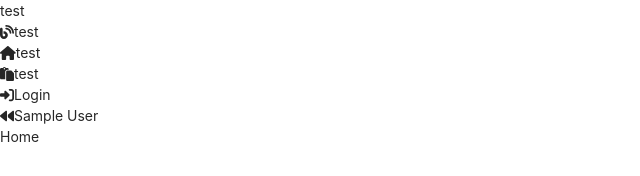
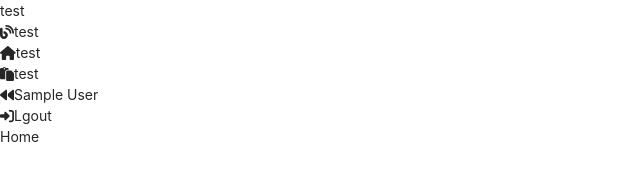
Before and after one commit to yuya21011111/React-Yoyaku-App, a React (Vite) app: page / in a window 1280 px wide. Shown: the top 176 px of the page, without its empty margins (0-640 px from the left). Built offline with nearby package versions, Linux system fonts and the light colour scheme; no server answers; sample sign-in values are in the browser's storage.

Commit message:
profile,logout

```diff
--- a/src/App.jsx
+++ b/src/App.jsx
@@ -2,6 +2,7 @@ import { BrowserRouter, Routes, Route } from "react-router-dom"
 import Home from "./pages/Home/Home"
 import Login from "./pages/Login/Login"
 import Register from "./pages/Register/Register"
+import Profile from "./pages/Profile/Profile"
 import ProtectedRoute from "./components/ProtectedRoute"
 
 function App() {
@@ -14,6 +15,7 @@ function App() {
           <Route path="/" element={<ProtectedRoute><Home /></ProtectedRoute>}></Route>
           <Route path="/login" element={<Login />}></Route>
           <Route path="/register" element={<Register />}></Route>
+          <Route path="/profile" element={<ProtectedRoute><Profile /></ProtectedRoute>}></Route>
         </Routes>
       </BrowserRouter>
     </div>
--- a/src/components/ProtectedRoute.jsx
+++ b/src/components/ProtectedRoute.jsx
@@ -38,11 +38,6 @@ function ProtectedRoute({ children }) {
         ><FontAwesomeIcon className='h-5 w-5 mr-2' icon={faPaste} />test
       </Link>
     </li>
-    <li className="border-b md:border-none">
-      <Link to="/"className="block px-8 py-2 my-4 hover:bg-gray-100 rounded"
-        ><FontAwesomeIcon className='h-5 w-5 mr-2' icon={faRightToBracket} />Login
-      </Link>
-    </li>
     {/* <div className='absolute top-0 right-0 p-4'>
     <li className="border-b md:border-none">
       <Link to="/"className="block px-8 py-2 my-4 hover:bg-gray-100 rounded"
@@ -51,15 +46,27 @@ function ProtectedRoute({ children }) {
     </li>
     </div> */}
 
-    { user ?  <li className="border-b md:border-none">
-      <Link to="/logout"className="block px-8 py-2 my-4 hover:bg-gray-100 rounded"
+    { user ?
+    <li className="border-b md:border-none">
+      <Link to="/profile"className="block px-8 py-2 my-4 hover:bg-gray-100 rounded"
         ><FontAwesomeIcon className='h-5 w-5 mr-2' icon={faBackward } />{user.name}
       </Link>
-    </li> :  <li className="border-b md:border-none">
+    </li>
+     :  <li className="border-b md:border-none">
       <Link to="/login"className="block px-8 py-2 my-4 hover:bg-gray-100 rounded"
         ><FontAwesomeIcon className='h-5 w-5 mr-2' icon={faRightToBracket} />Login
       </Link>
     </li> }
+
+    { user &&
+      <li className="border-b md:border-none">
+      <div  className="block px-8 py-2 my-4 hover:bg-gray-100 rounded" onClick={() => {
+        localStorage.removeItem("user")
+        navigate("/login")
+      }}
+        ><FontAwesomeIcon className='h-5 w-5 mr-2'  icon={faRightToBracket} />Lgout
+      </div>
+    </li>  }
   </ul>
   <div>{children}</div>
   </div>
--- /dev/null
+++ b/src/pages/Profile/Profile.jsx
@@ -0,0 +1,9 @@
+import React from 'react'
+
+function Profile() {
+  return (
+    <div>Profile</div>
+  )
+}
+
+export default Profile
```
